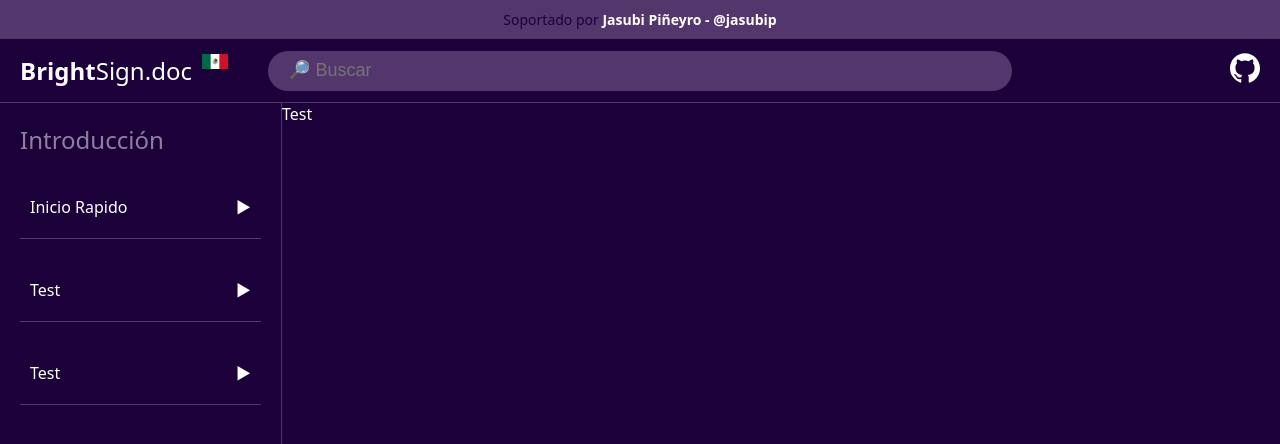
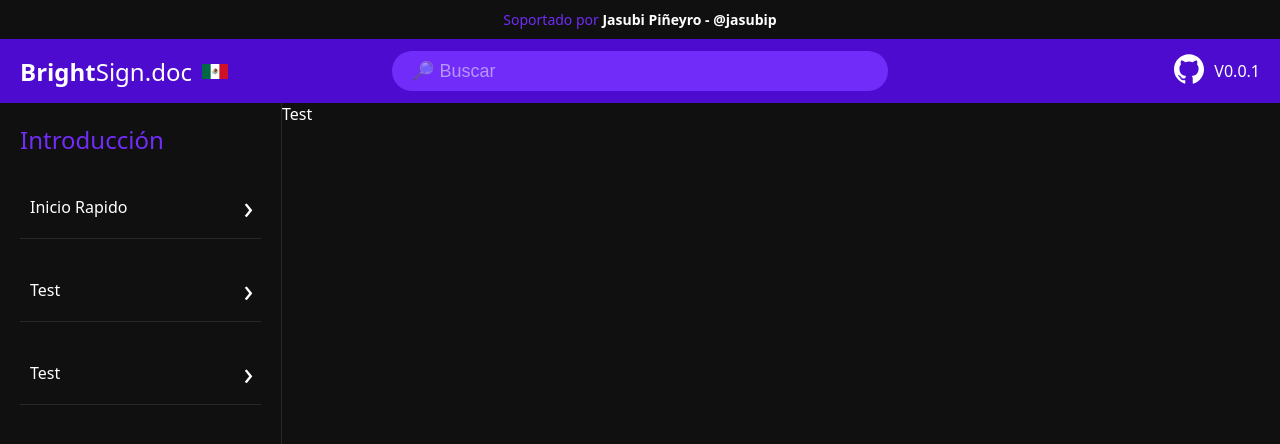
Before and after one commit to JasubiPL/BrightSign_Docs, a React (Vite) app: page / in a window 1280 px wide. Shown: the top 444 px of the page. Built offline with nearby package versions, Linux system fonts and the light colour scheme.

Commit message:
Se cambio la colorometria

```diff
--- a/src/components/AcordionMenu.jsx
+++ b/src/components/AcordionMenu.jsx
@@ -1,24 +1,24 @@
 import '../styles/AcordionMenu.css'
 import { useState } from 'react'
 
-let switchControl = true;
 
 export const AcordionMenu = ({ title, list}) =>{
-  const [acordionSwitch, setAcordionSwitch] = useState('acordionMenuInactive')
+
+  const [{ state, classActive }, setAcordionSwitch] = useState({ state: false, classActive: 'acordionMenuInactive'})
+  // const [switchControl, setSwitchControl] = useState(false)
 
   const switchAcordion = () =>{
 
-    if(switchControl){
-      setAcordionSwitch('acordionMenuActive')
-      switchControl = false
+    if(state){
+      setAcordionSwitch({ state: false, classActive:'acordionMenuInactive'})
     }else{
-      setAcordionSwitch('acordionMenuInactive')
-      switchControl = true
+      setAcordionSwitch({ state: true, classActive:'acordionMenuActive'})
+
     }
   }
 
   return(
-    <ul className={acordionSwitch} >
+    <ul className={classActive} >
       <h3 onClick={switchAcordion}>{ title }</h3>
       {
         list.map( option =>(
--- a/src/components/Nav.jsx
+++ b/src/components/Nav.jsx
@@ -26,6 +26,7 @@
         <a href="https://github.com/JasubiPL/BrightSign_Docs" target='blanck'>
           <GitHubIcon width={30} height={30} fill="#fff"/>
         </a>
+        <p>V0.0.1</p>
       </section>
     </nav>
   )
--- a/src/index.css
+++ b/src/index.css
@@ -1,11 +1,9 @@
 :root{
-  /* --primary-color: #1b003a;
-  --secondary-color: #230443;
-  --tertiary-color: #53366b; */
 
-  --primary-color: #230443;
-  --secondary-color: #1b003a;
-  --tertiary-color: #53366b;
+  --primary-color: #4c0bce;
+  --secondary-color: #712cf9;
+  --black-color: #101010;
+  --gray-color: rgba(255, 255, 255, 0.1)
 }
 
 *{
@@ -15,7 +13,7 @@
 }
 
 body{
-  background-color: var(--secondary-color);
+  background-color: var(--black-color);
   color: #fff;
   font-family: system-ui, -apple-system, BlinkMacSystemFont, 'Segoe UI', Roboto, Oxygen, Ubuntu, Cantarell, 'Open Sans', 'Helvetica Neue', sans-serif;
 }
--- a/src/styles/AcordionMenu.css
+++ b/src/styles/AcordionMenu.css
@@ -1,9 +1,7 @@
 .acordionMenuActive{
   list-style: none;
   margin-top: 20px;
-  border: solid ;
-  border-width: 0px 0px 1px 0px;
-  border-color: var(--tertiary-color);
+  border-bottom: 1px solid var(--gray-color);
   padding: 10px 0px;
 
   & h3{
@@ -14,13 +12,14 @@
     border-radius: 10px;
     justify-content: space-between;
     cursor: pointer;
-    background-color: var(--tertiary-color);
+    background-color: var(--secondary-color);
     font-size: 16px;
 
 
     &::after{
-      content: '▶';
+      content: '›';
       transform: rotate(90deg);
+      scale: 2;
       animation: arrowRotate .5s;
     }
   }
@@ -32,7 +31,7 @@
     cursor: pointer;
 
     &:hover{
-      background-color: var(--tertiary-color);
+      background-color: var(--gray-color);
     }
   }
 }
@@ -40,9 +39,7 @@
 .acordionMenuInactive{
   list-style: none;
   margin-top: 20px;
-  border: solid ;
-  border-width: 0px 0px 1px 0px;
-  border-color: var(--tertiary-color);
+  border-bottom: 1px solid var(--gray-color);
   padding: 10px 0px;
 
 
@@ -56,9 +53,14 @@
     cursor: pointer;
     font-size: 16px;
 
+    &:hover{
+      background-color: var(--gray-color);
+    }
+
 
     &::after{
-      content: '▶';
+      content: '›';
+      scale: 2;
       animation: arrowRotateInvert .5s;
     }
   }
--- a/src/styles/Nav.css
+++ b/src/styles/Nav.css
@@ -1,16 +1,16 @@
 .principalMenu{
-  background-color: var(--secondary-color);
+  background-color: var(--primary-color);
   height: 64px;
   padding: 0px 20px;
   display: flex;
   align-items: center;
   justify-content: space-between;
-  border-bottom: 1px solid var(--tertiary-color);
 
   & .principalMenu__logo{
     display: flex;
     gap: 10px;
     width: 20%;
+    align-items: center;
 
     & .btnSecondaryMenu{
       background: none;
@@ -33,7 +33,7 @@
   }
 
   .principalMenu__search{
-    width: 60%;
+    width: 40%;
     height: 40px;
     /* background-color: red; */
 
@@ -44,10 +44,16 @@
       padding: 0px 20px;
       font-size: 18px;
       border-radius: 50px;
-      background-color: var(--tertiary-color);
+      background-color: var(--secondary-color);
       color: #fff;
       outline: none;
+
+      &::-webkit-input-placeholder{
+        color: rgba(255, 255, 255, .5);
+      }
     }
+
+
   }
 
   & .principalMenu__socialNetwork{
@@ -55,12 +61,13 @@
     display: flex;
     justify-content: flex-end;
     gap: 10px;
+    align-items: center;
 
     & svg{
       transition: .1s linear;
 
       &:hover{
-        fill: var(--tertiary-color);
+        scale: 1.1;
       }
 
     }
@@ -129,7 +136,7 @@
   .principalMenu{
     padding: 10px;
     & .principalMenu__logo{
-      font-size: 14px;
+      font-size: 12px;
 
     }
 
--- a/src/styles/SecondaryNav.css
+++ b/src/styles/SecondaryNav.css
@@ -1,23 +1,24 @@
 .secondaryMenu{
   padding: 20px;
   width: 350px;
-  background-color: var(--secondary-color);
+  background-color: var(--black-color);
   height: calc(100vh - 103px);
   overflow-y: scroll;
-  border-right: 1px solid var(--tertiary-color);
+  border-right: 1px solid  var(--gray-color);
 
   & h2{
-    opacity: .5;
+    color: var(--secondary-color);
+
   }
 }
 
 .secondaryMenu::-webkit-scrollbar{
-  background-color: var(--secondary-color);
+  background-color: var(--black-color);
   width: 5px;
 }
 
 .secondaryMenu::-webkit-scrollbar-thumb{
-  background-color: var(--tertiary-color);
+  background-color: var(--gray-color);
 }
 
 @media screen and (max-width:1024px) {
@@ -25,7 +26,7 @@
     position: absolute;
     top:102px;
     width: 80vw;
-    border-top: 1px solid var(--tertiary-color);
+    border-top: 1px solid var(--gray-color);
 
   }
 
```
